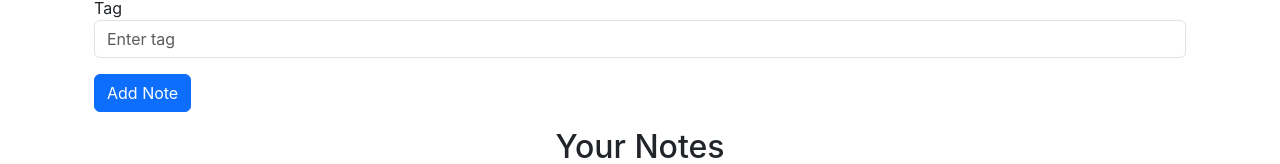
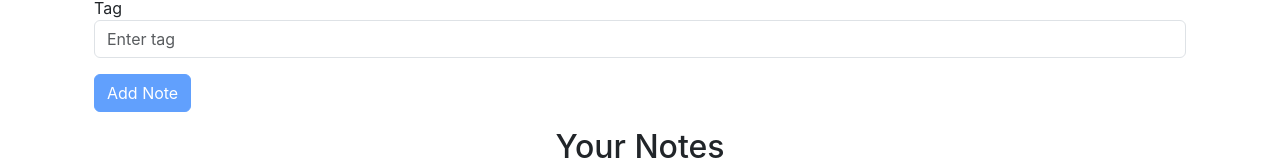
Before and after one commit to Harshjha3006/iNotebook-frontend, a React (Create React App) app: page /#/ in a window 1280 px wide. Shown: the part 286-450 px from the top of the page. Built offline with nearby package versions, Linux system fonts and the light colour scheme; no server answers.

Commit message:
Added form validation to add and edit note

```diff
--- a/src/components/AddNote.js
+++ b/src/components/AddNote.js
@@ -7,6 +7,7 @@ const AddNote = () => {
           setNote({...note,[event.target.name] : event.target.value})
     }
     const handleSubmit = (e)=>{
+        setNote({title : "",description : "",tag : ""})
         addNote(note.title,note.description,note.tag);
     }
   return (
@@ -18,6 +19,7 @@ const AddNote = () => {
             <label htmlFor="title">title</label>
             <input
               onChange = {handleChange}
+              value = {note.title}
               type="text"
               className="form-control"
               id="title"
@@ -30,6 +32,7 @@ const AddNote = () => {
             <label htmlFor="desc">Description</label>
             <input
             onChange = {handleChange}
+            value = {note.description}
               type="text"
               className="form-control"
               id="description"
@@ -42,6 +45,7 @@ const AddNote = () => {
             <input
               type="text"
               onChange = {handleChange}
+              value = {note.tag}
               className="form-control"
               id="Tag"
               name = "tag"
@@ -49,7 +53,7 @@ const AddNote = () => {
               placeholder="Enter tag"
             />
           </div>
-          <button onClick = {handleSubmit} type="submit" className="btn btn-primary">
+          <button disabled = {note.title.length < 3 || note.description.length < 5} onClick = {handleSubmit} type="submit" className="btn btn-primary">
             Add Note
           </button>
         </form>
--- a/src/components/Notes.js
+++ b/src/components/Notes.js
@@ -96,7 +96,7 @@ const Notes = () => {
               </form>
             </div>
             <div className="modal-footer">
-              <button type="button" className="btn btn-primary" onClick = {handleUpdate}>
+              <button disabled = {note.title.length < 3 || note.description.length < 5} type="button" className="btn btn-primary" onClick = {handleUpdate}>
                 Save changes
               </button>
             </div>
```
